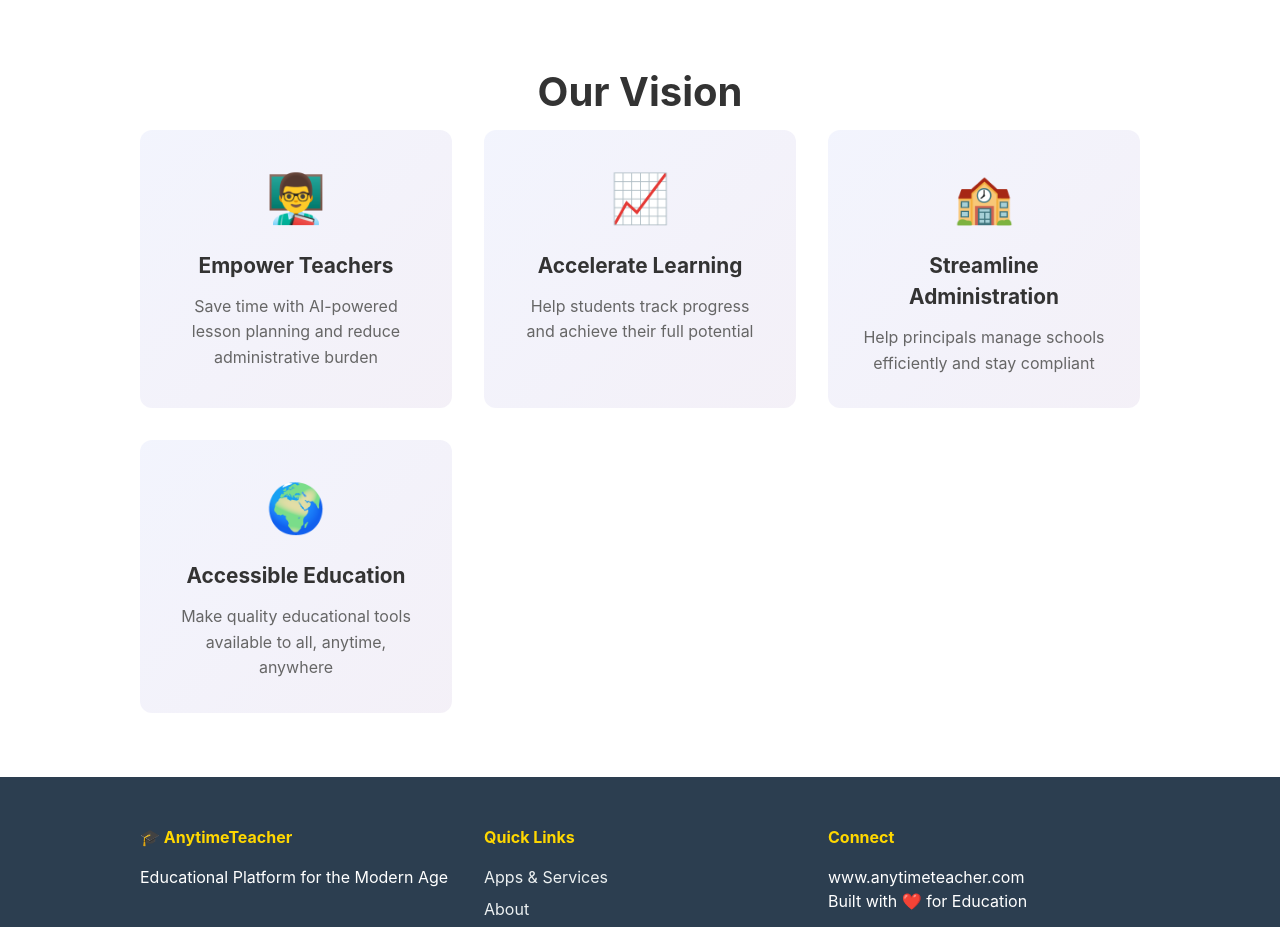
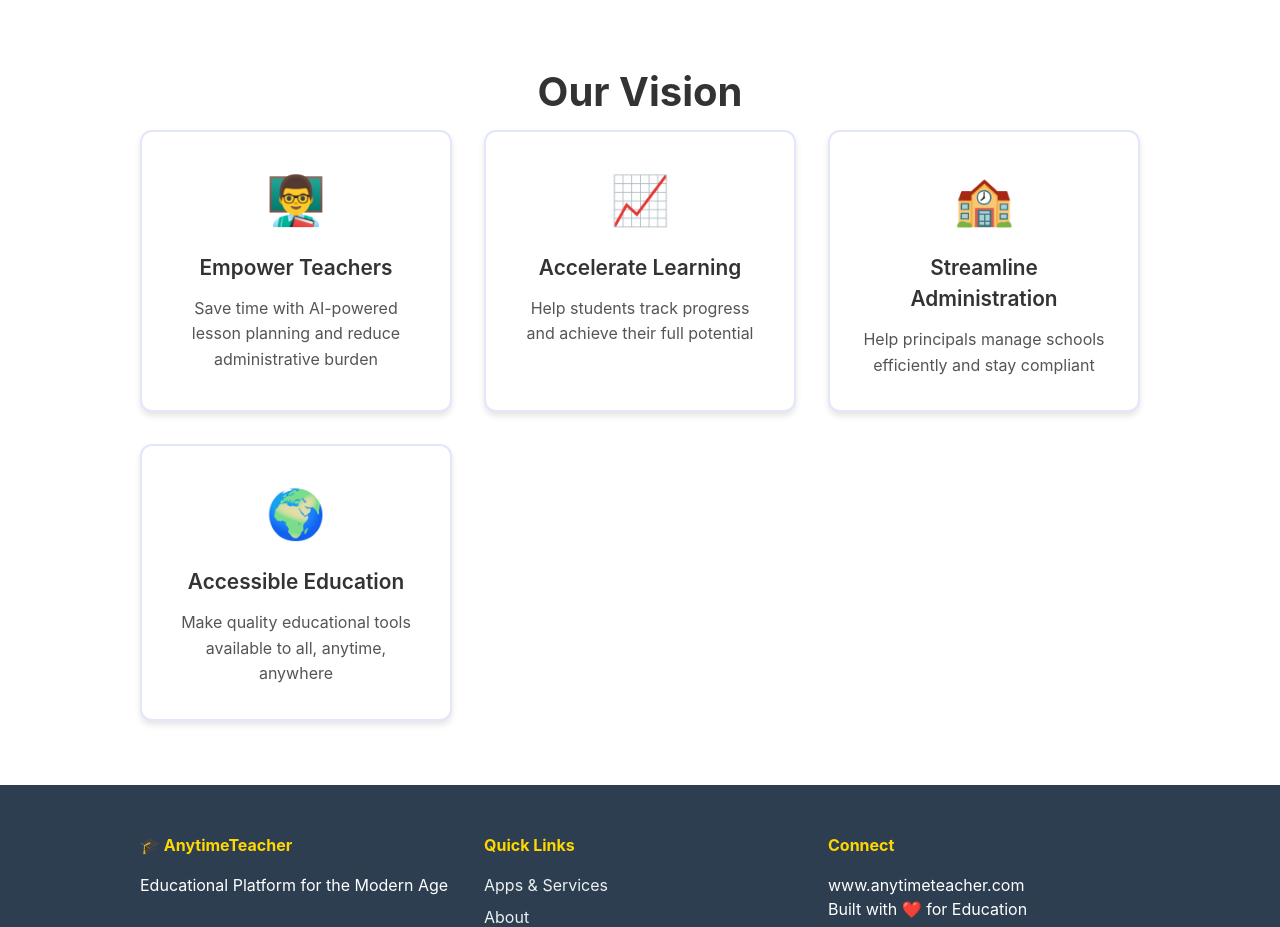
Before and after one commit to DrRajeevTyagi/anytimeteacher-landing, a React (Vite) app: page / in a window 1280 px wide. Shown: the part 2560-3487 px from the top of the page. Built offline with nearby package versions, Linux system fonts and the light colour scheme.

Commit message:
Fix vision section styling for better visibility

```diff
--- a/src/App.css
+++ b/src/App.css
@@ -297,12 +297,21 @@ body {
   text-align: center;
   padding: 2rem;
   border-radius: 12px;
-  background: linear-gradient(135deg, #667eea15 0%, #764ba215 100%);
-  transition: transform 0.3s;
+  background: white;
+  border: 2px solid #667eea30;
+  transition: all 0.3s;
+  box-shadow: 0 4px 6px rgba(0,0,0,0.1);
+  min-height: 250px;
+  display: flex;
+  flex-direction: column;
+  align-items: center;
+  justify-content: flex-start;
 }
 
 .vision-card:hover {
   transform: translateY(-5px);
+  box-shadow: 0 8px 12px rgba(0,0,0,0.15);
+  border-color: #667eea;
 }
 
 .vision-icon {
@@ -314,11 +323,13 @@ body {
   font-size: 1.3rem;
   color: #333;
   margin-bottom: 0.8rem;
+  font-weight: 600;
 }
 
 .vision-card p {
-  color: #666;
+  color: #555;
   line-height: 1.6;
+  font-size: 1rem;
 }
 
 /* Footer */
```
